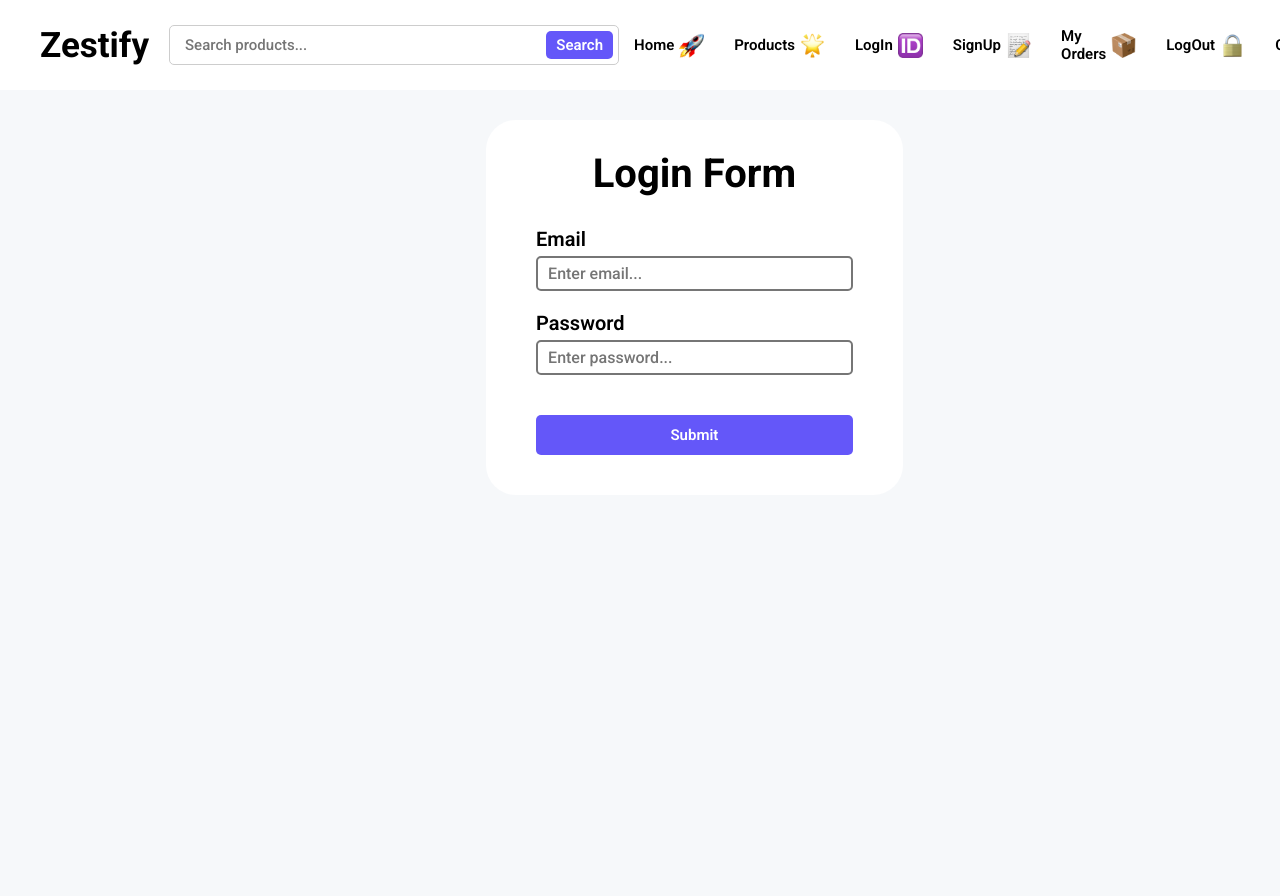
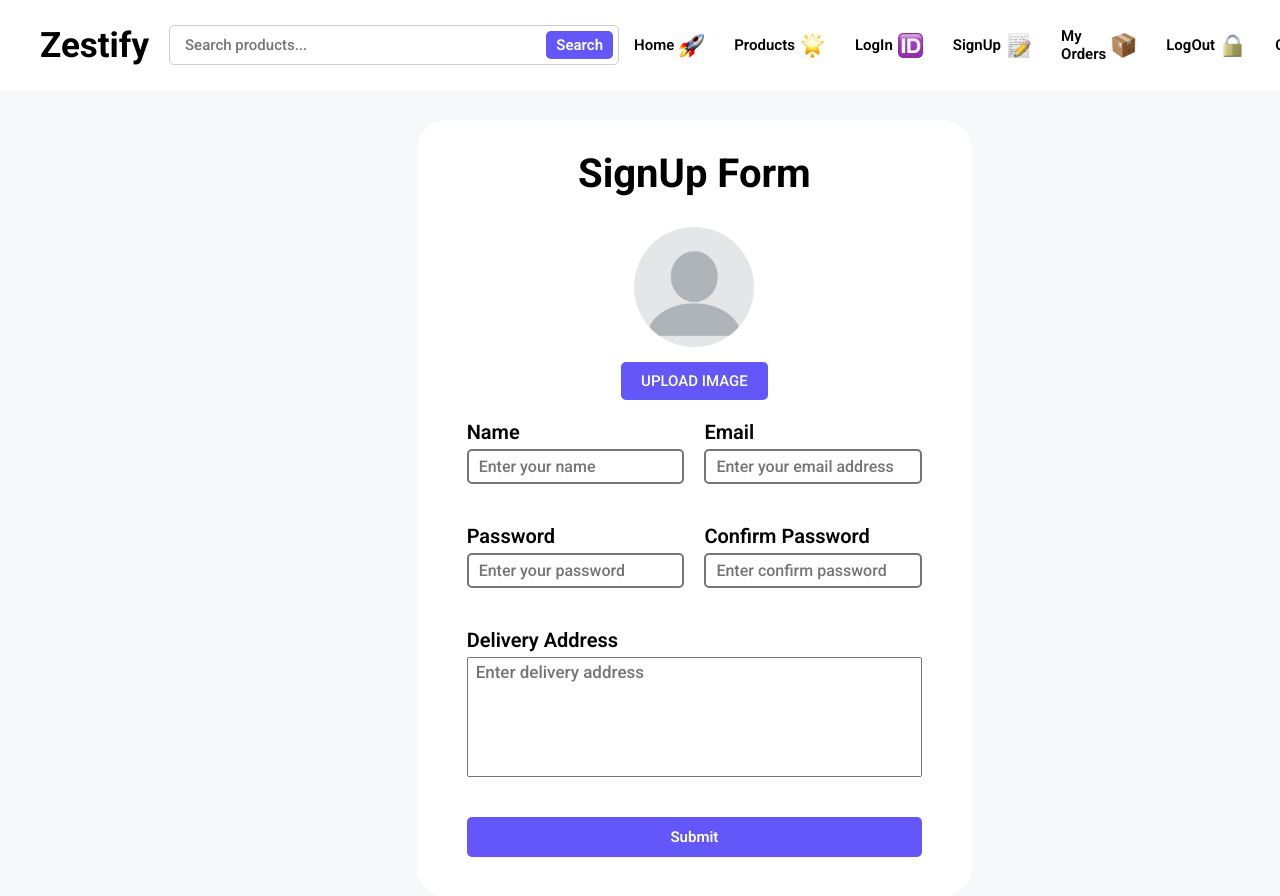
Before and after one commit to arjunsudheer-tech/zestify-ecommerce, a React (Vite) app: page / in a window 1280 px wide. Shown: the top 896 px of the page. Before the commit the page ends 800 px from the top, so only its background shows below. Built offline with nearby package versions, Linux system fonts and the light colour scheme.

Commit message:
Added validation for login and signup pages

```diff
--- a/src/App.jsx
+++ b/src/App.jsx
@@ -1,5 +1,6 @@
 import './App.css';
 import LoginPage from './Components/Authentication/LoginPage';
+import SignupPage from './Components/Authentication/SignupPage';
 import CartPage from './Components/Cart/CartPage';
 import HomePage from './Components/HomePage/HomePage';
 import MyOrderPage from './Components/MyOrder/MyOrderPage';
@@ -17,7 +18,8 @@ const App = () => {
         {/* <SingleProductPage /> */}
         {/* <CartPage /> */}
         {/* <MyOrderPage /> */}
-        <LoginPage />
+        {/* <LoginPage /> */}
+        <SignupPage />
       </main>
     </div>
   )
--- a/src/Components/Authentication/SignupPage.jsx
+++ b/src/Components/Authentication/SignupPage.jsx
@@ -1,75 +1,109 @@
 import "./SignupPage.css";
 import user from "../../assets/user.webp";
+import { useForm } from "react-hook-form";
+import { z } from 'zod';
+import { zodResolver } from "@hookform/resolvers/zod";
+import { useState } from "react";
 
 const SignupPage = () => {
+
+    const [profilePic , setProfilePic] = useState(null);
+
+    const schema = z.object({
+        name: z.string().min(3,{message: 'Name should be atleast 3 characters'}),
+        email: z.string().email({message: 'Enter valid email address'}),
+        password: z.string().min(8,{message: 'Password must be at least 8 characters'}),
+        confirmPassword: z.string(),
+        deliveryAddress: z.string().min(15,{message: 'Address must be at least 15 characters'})
+    }).refine((data) => data.password === data.confirmPassword , {
+        message: 'Confirm password does not match password',
+        path: ['confirmPassword']
+    })
+
+    const onSubmit = (FormData) => {
+        console.log(FormData);
+    }
+
+    const { register , handleSubmit , formState: {errors}} = useForm({resolver: zodResolver(schema)});
+
     return (
-        <section className='align_center form_page'>
-            <form className='authentication_form signup_form'>
+        <section className='align-center form-page'>
+            <form className='authentication-form signup-form' onSubmit={handleSubmit(onSubmit)}>
                 <h2>SignUp Form</h2>
 
-                <div className='image_input_section'>
-                    <div className='image_preview'>
-                        <img src={user} id='file-ip-1-preview' />
+                <div className='image-input-section'>
+                    <div className='image-preview'>
+                        <img src={profilePic ? URL.createObjectURL(profilePic) : user} id='file-ip-1-preview' />
                     </div>
-                    <label htmlFor='file-ip-1' className='image_label'>
+                    <label htmlFor='file-ip-1' className='image-label'>
                         Upload Image
                     </label>
-                    <input type='file' id='file-ip-1' className='image_input' />
+                    <input type='file' onChange={(e) => setProfilePic(e.target.files[0])} id='file-ip-1' className='image-input' />
                 </div>
 
                 {/* Form Inputs */}
-                <div className='form_inputs signup_form_input'>
+                <div className='form-inputs signup-form-input'>
                     <div>
                         <label htmlFor='name'>Name</label>
                         <input
                             id='name'
-                            className='form_text_input'
+                            className='form-text-input'
                             type='text'
                             placeholder='Enter your name'
+                            {...register('name')}
                         />
+                        {errors.name && <em className='form-error'>{errors.name.message}</em>}
                     </div>
 
                     <div>
                         <label htmlFor='email'>Email</label>
                         <input
                             id='email'
-                            className='form_text_input'
+                            className='form-text-input'
                             type='email'
                             placeholder='Enter your email address'
+                            {...register('email')}
                         />
+                        {errors.email && <em className='form-error'>{errors.email.message}</em>}
                     </div>
 
                     <div>
                         <label htmlFor='password'>Password</label>
                         <input
                             id='password'
-                            className='form_text_input'
+                            className='form-text-input'
                             type='password'
                             placeholder='Enter your password'
+                            {...register('password')}
                         />
+                        {errors.password && <em className='form-error'>{errors.password.message}</em>}
                     </div>
 
                     <div>
                         <label htmlFor='cpassword'>Confirm Password</label>
                         <input
                             id='cpassword'
-                            className='form_text_input'
+                            className='form-text-input'
                             type='password'
                             placeholder='Enter confirm password'
+                            {...register('confirmPassword')}
                         />
+                        {errors.confirmPassword && <em className='form-error'>{errors.confirmPassword.message}</em>}
                     </div>
 
-                    <div className='signup_textares_section'>
+                    <div className='signup-textares-section'>
                         <label htmlFor='address'>Delivery Address</label>
                         <textarea
                             id='address'
-                            className='input_textarea'
+                            className='input-textarea'
                             placeholder='Enter delivery address'
+                            {...register('deliveryAddress')}
                         />
+                        {errors.deliveryAddress && <em className='form-error'>{errors.deliveryAddress.message}</em>}
                     </div>
                 </div>
 
-                <button className='search_button form_submit' type='submit'>
+                <button className='search-button form-submit' type='submit'>
                     Submit
                 </button>
             </form>
```
